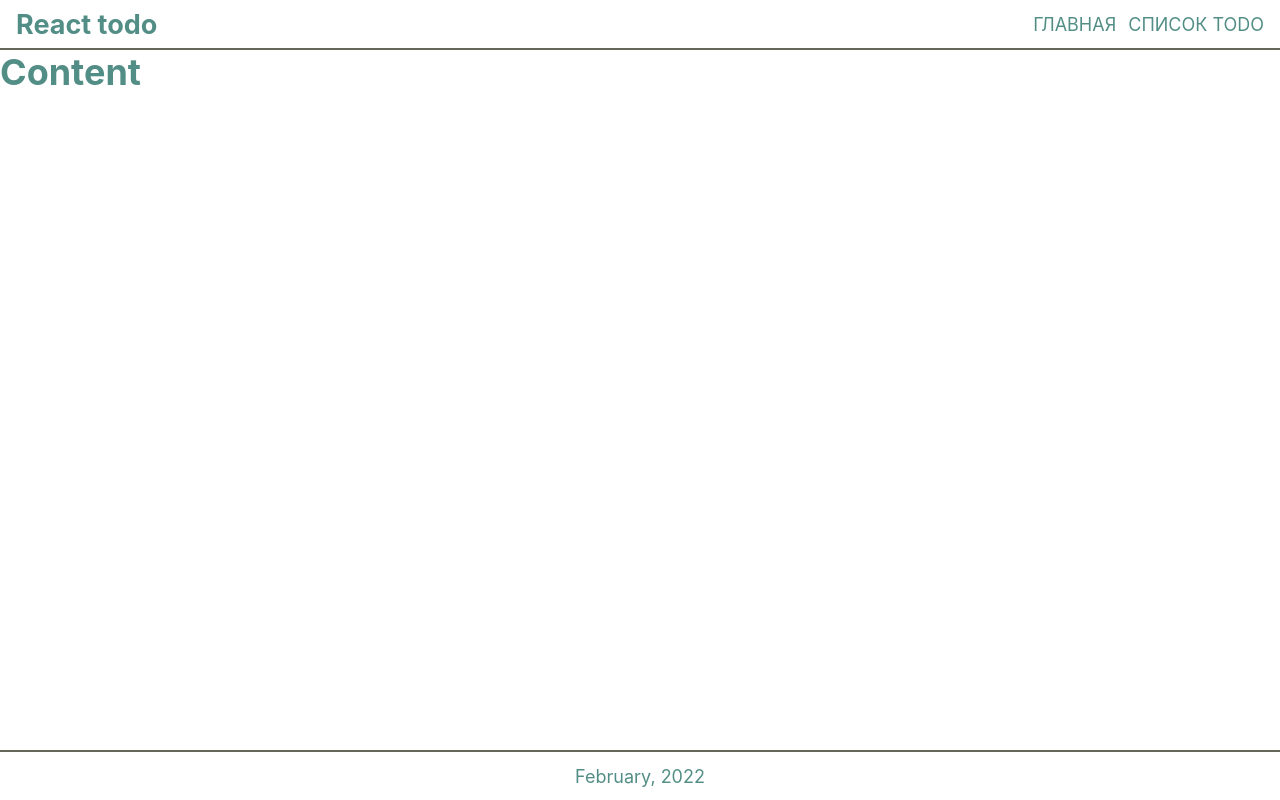
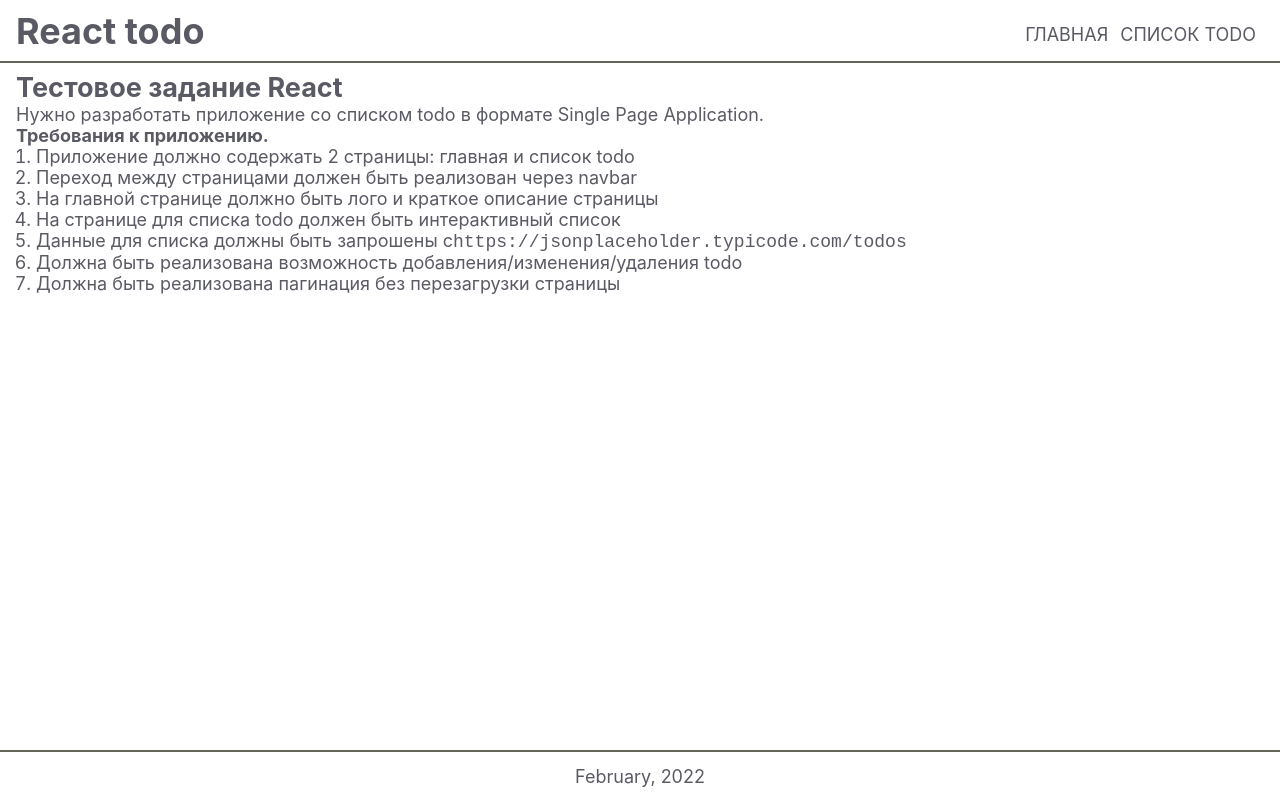
Before and after one commit to suhobski/react-todo, a React (Create React App) app: page /react-test/ in a window 1280 px wide. Built offline with nearby package versions, Linux system fonts and the light colour scheme.

Commit message:
feat: add react-router

```diff
--- a/src/App.js
+++ b/src/App.js
@@ -1,13 +1,14 @@
+import { BrowserRouter } from "react-router-dom";
 import AppLayout from "./pages/AppLayout/AppLayout";
 import "./styles/fonts.css";
 import GlobalStyle from "./styles/globalStyles";
 
 function App() {
   return (
-    <>
+    <BrowserRouter basename="/react-test">
       <GlobalStyle />
       <AppLayout />
-    </>
+    </BrowserRouter>
   );
 }
 
--- a/src/components/Header/Header.jsx
+++ b/src/components/Header/Header.jsx
@@ -1,19 +1,13 @@
 import React from "react";
-import { HeaderContainer, Navigation } from "./Header.style.jsx";
+import { HeaderContainer, Navigation, NavLink } from "./Header.style.jsx";
 
 const Header = () => {
   return (
     <HeaderContainer>
-      <h2>React todo</h2>
+      <h1>React todo</h1>
       <Navigation>
-        <ul>
-          <li>
-            <a href="/">Главная</a>
-          </li>
-          <li>
-            <a href="/">Список todo</a>
-          </li>
-        </ul>
+        <NavLink to="/">Главная</NavLink>
+        <NavLink to="/todos">Список todo</NavLink>
       </Navigation>
     </HeaderContainer>
   );
--- a/src/components/Header/Header.style.jsx
+++ b/src/components/Header/Header.style.jsx
@@ -1,25 +1,30 @@
 import styled from "styled-components";
+import { Link } from "react-router-dom";
 
 export const HeaderContainer = styled.header`
   display: flex;
   justify-content: space-between;
   align-items: center;
   padding: 8px 16px;
-  height: 50px;
   border-bottom: 2px solid #65655a;
+
+  @media (max-width: 470px) {
+    flex-direction: column;
+  }
 `;
 
 export const Navigation = styled.nav`
-  & ul {
-    display: flex;
-  }
+  display: flex;
+  margin-top: 8px;
+  padding: 8px;
+  list-style-type: none;
+`;
 
-  & li {
-    margin-left: 12px;
-    text-transform: uppercase;
+export const NavLink = styled(Link)`
+  margin-left: 12px;
+  text-transform: uppercase;
 
-    &:hover {
-      color: #65655a;
-    }
+  &:hover {
+    color: grey;
   }
 `;
--- a/src/pages/AppLayout/AppLayout.jsx
+++ b/src/pages/AppLayout/AppLayout.jsx
@@ -1,13 +1,18 @@
 import React from "react";
+import { Route, Routes } from "react-router-dom";
 import Footer from "../../components/Footer/Footer";
 import Header from "../../components/Header/Header";
+import Home from "../Home/Home";
 import { AppContainer } from "./AppLayout.style";
 
 const AppLayout = () => {
   return (
     <AppContainer>
       <Header />
-      <h1>Content</h1>
+      <Routes>
+        <Route path="/" element={<Home />} />
+        <Route path="/todos" element={<Home />} />
+      </Routes>
       <Footer />
     </AppContainer>
   );
--- a/src/pages/AppLayout/AppLayout.style.jsx
+++ b/src/pages/AppLayout/AppLayout.style.jsx
@@ -2,6 +2,6 @@ import styled from "styled-components";
 
 export const AppContainer = styled.div`
   display: grid;
-  grid-template-rows: 50px 1fr 50px;
+  grid-template-rows: auto 1fr 50px;
   min-height: 100vh;
 `;
--- /dev/null
+++ b/src/pages/Home/Home.jsx
@@ -0,0 +1,37 @@
+import React from "react";
+import { HomeContainer } from "./Home.styles";
+
+const Main = () => {
+  return (
+    <HomeContainer>
+      <h2>Тестовое задание React</h2>
+      <p>
+        Нужно разработать приложение со списком todo в формате Single Page
+        Application.
+      </p>
+      <b>Требования к приложению.</b>
+      <ol>
+        <li>Приложение должно содержать 2 страницы: главная и список todo</li>
+        <li>Переход между страницами должен быть реализован через navbar</li>
+        <li>
+          На главной странице должно быть лого и краткое описание страницы
+        </li>
+        <li>На странице для списка todo должен быть интерактивный список</li>
+        <li>
+          Данные для списка должны быть запрошены с
+          <code>
+            https://jsonplaceholder.
+            <wbr />
+            typicode.com/todos
+          </code>
+        </li>
+        <li>
+          Должна быть реализована возможность добавления/изменения/удаления todo
+        </li>
+        <li>Должна быть реализована пагинация без перезагрузки страницы</li>
+      </ol>
+    </HomeContainer>
+  );
+};
+
+export default Main;
--- /dev/null
+++ b/src/pages/Home/Home.styles.jsx
@@ -0,0 +1,9 @@
+import styled from "styled-components";
+
+export const HomeContainer = styled.main`
+  padding: 8px 16px;
+
+  & li {
+    margin-left: 20px;
+  }
+`;
--- a/src/styles/fonts.css
+++ b/src/styles/fonts.css
@@ -6,4 +6,5 @@ body {
   -webkit-font-smoothing: antialiased;
   -moz-osx-font-smoothing: grayscale;
   font-size: 18px;
+  color: #5a5a65;
 }
--- a/src/styles/globalStyles.jsx
+++ b/src/styles/globalStyles.jsx
@@ -12,15 +12,10 @@ const GlobalStyle = createGlobalStyle`
   body,
   #root {
     height: 100%;
-    color: #528e86;
   }
 
   body {
     min-height: 100vh;
-  }
-
-  ul, li {
-    list-style-type: none;
   }
 
   a {
```
